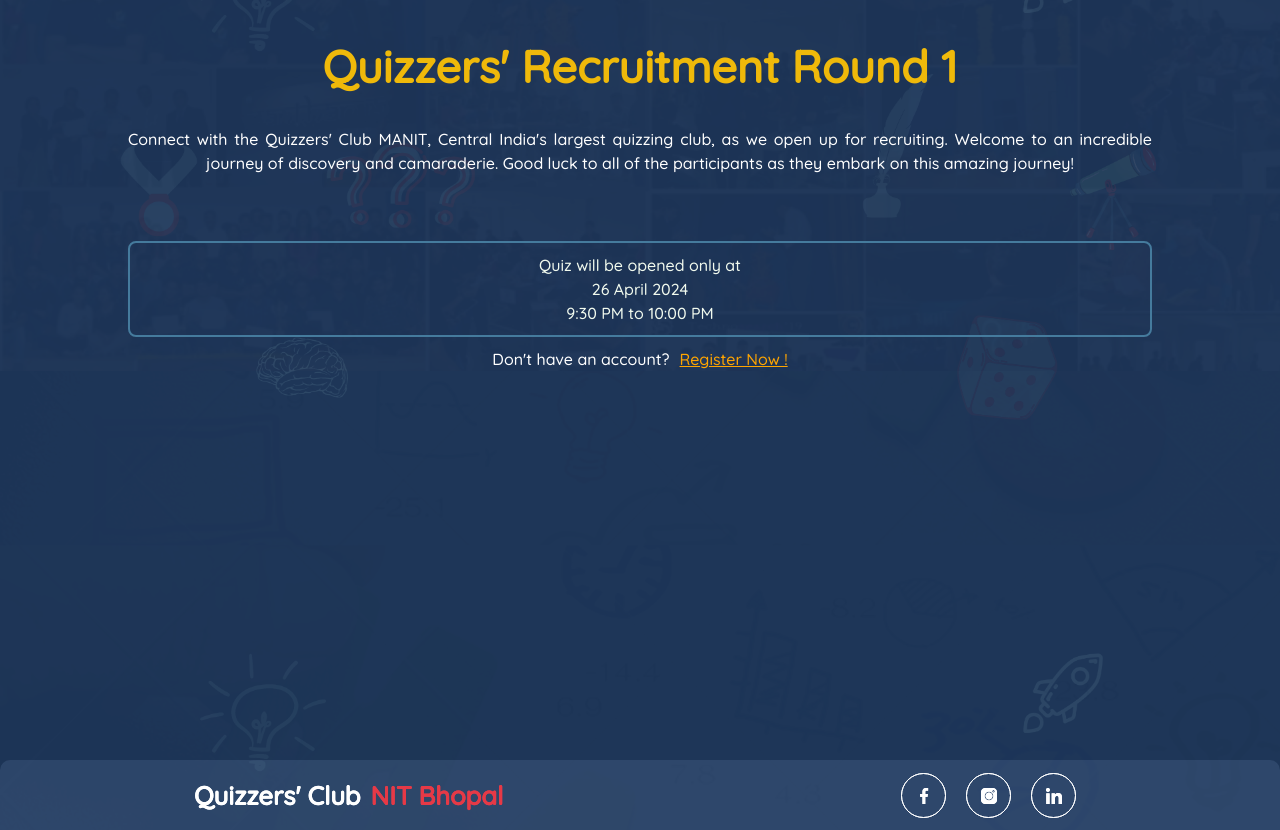
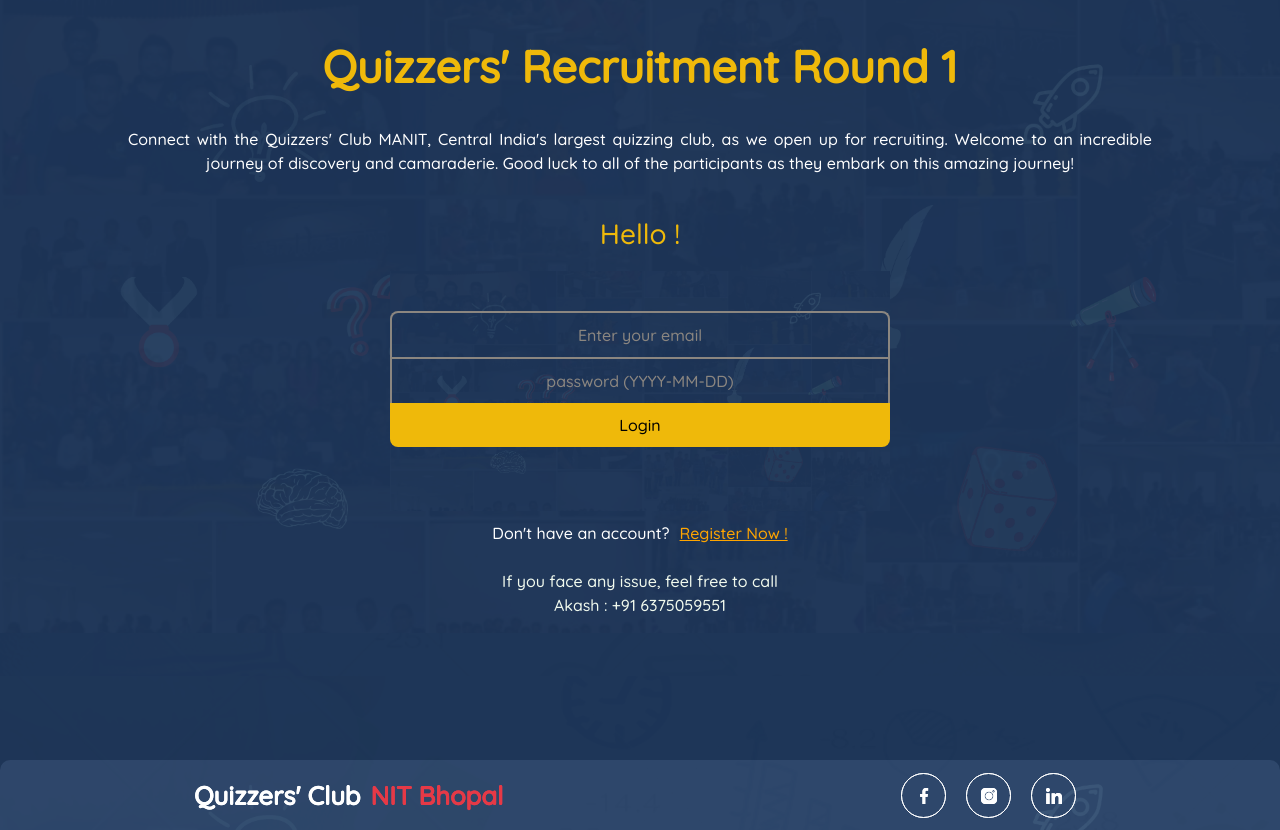
Before and after one commit to akashgoyal31/Quizzing-website, a React (Create React App) app: page / in a window 1280 px wide. Built offline with nearby package versions, Linux system fonts and the light colour scheme.

Commit message:
content updated

```diff
--- a/src/components/Instructions.jsx
+++ b/src/components/Instructions.jsx
@@ -89,7 +89,7 @@
 
                 <a style={{'marginTop': '1vmax', 'marginBottom': '1vmax' }} className="d-flex justify-content-center" href="/quiz">
                     <button onClick={() =>
-                        sessionStorage.setItem("submitTime", new Date().getTime() + 1504000)
+                        sessionStorage.setItem("submitTime", new Date().getTime() + 1804000)
                     } style={{ 'borderRadius': '8px', 'width': 'fit-content', 'padding': '1vmax 2vmax', 'fontSize': '1.1rem'}}>
                         Proceed
                     </button>
--- a/src/components/Loginpage.jsx
+++ b/src/components/Loginpage.jsx
@@ -25,13 +25,13 @@
 
 
   //Render Form based on time
-  const [render, setRender] = useState(false);
+  const [render, setRender] = useState(true);
   const bypass = useLocation().search === "?letmepass";
   useEffect(() => {
     let d = new Date().getTime();
     // format  year  , month index ,  day ,  hours ,  minute  ,  second  ,  milisecond
-    let startSlot1 = new Date(2024, 3, 26, 21, 30, 0, 0).getTime();
-    let endSlot1 = new Date(2024, 3, 26, 22, 30, 0, 0).getTime();
+    let startSlot1 = new Date(2024, 4, 7, 21, 30, 0, 0).getTime();
+    let endSlot1 = new Date(2024, 4, 7, 22, 15, 0, 0).getTime();
     if ((d >= startSlot1 && d < endSlot1 || bypass)) {
       setRender(true);
     }
@@ -117,8 +117,7 @@
 
 
         <br />
-        <p style={{ 'color': '#f1faee', 'textAlign': 'center' }}>If you face any issue, feel free to call <br />Akash : +91 6375059551 <br />
-          Abhay : +91 6261894289</p>
+        <p style={{ 'color': '#f1faee', 'textAlign': 'center' }}>If you face any issue, feel free to call <br />Akash : +91 6375059551 </p>
 
       </div>
         :
--- a/src/components/Quiz.jsx
+++ b/src/components/Quiz.jsx
@@ -137,6 +137,13 @@
     setLoading(false);
   }, 3000);
 
+  const clearResponse = (questionNumber,e) => {
+
+    const inputs = document.querySelectorAll(`input[name="answer${questionNumber}"]`);
+    inputs.forEach(input => {
+      input.checked = false;
+    });
+  };
   return (loading ?
     <ThemeProvider theme={theme}>
       <LinearProgress />
@@ -210,6 +217,7 @@
                             name={"answer" + (i + 1)}
                             className={"answer" + (i + 1)}
                             value="A"
+
                           />
                           <label className="option grid-c" htmlFor={(i + 1) + "_a"}>
                             <span>A</span>{qv.opta}
@@ -222,6 +230,7 @@
                             name={"answer" + (i + 1)}
                             className={"answer" + (i + 1)}
                             value="B"
+
                           />
                           <label className="option grid-c" htmlFor={(i + 1) + "_b"}>
                             <span>B</span>{qv.optb}</label>
@@ -233,6 +242,7 @@
                             name={"answer" + (i + 1)}
                             className={"answer" + (i + 1)}
                             value="C"
+
                           />
                           <label className="option grid-c" htmlFor={(i + 1) + "_c"}>
                             <span>C</span>{qv.optc}
@@ -245,6 +255,7 @@
                             name={"answer" + (i + 1)}
                             className={"answer" + (i + 1)}
                             value="D"
+
                           />
                           <label className="option grid-c" htmlFor={(i + 1) + "_d"}>
                             <span>D</span>{qv.optd}
@@ -252,6 +263,10 @@
                         </li>
                       </ul>
                     </div>
+                    <button style={{ 'borderRadius': '8px', 'width': 'fit-content', 'padding': '0.5vmax 1vmax', 'fontSize': '1.1rem'}} onClick={(e) =>{
+                     e.preventDefault();
+                        clearResponse(i + 1)
+                    }}>Clear Response</button>
                   </div>)
                 })}
               </div>
@@ -297,8 +312,7 @@
           In case of any queries, call -
           <br />
           Akash : +91 6375059551
-          <br/>
-          Abhay : +91 6261894289
+
         </div>
       </Popover>
       {/* popover --- help */}
--- a/src/components/SocialMedia.jsx
+++ b/src/components/SocialMedia.jsx
@@ -3,9 +3,9 @@
 export default function SocialMedia(){
     return <div>
         <div>
-            <a href="https://www.facebook.com/Quizofficial.manit/" style={{'margin':'5px 10px','display':'inline-block','width':'45px','height':'45px', 'border':'1px solid #fff', 'borderRadius':'50%'}}><img src="fb.png" alt="fb" height="16px" width="16px" /></a>
-            <a href="https://instagram.com/quizzersclub?igshid=way1wjiqu8pp" style={{'margin':'5px 10px','display':'inline-block','width':'45px','height':'45px', 'border':'1px solid #fff', 'borderRadius':'50%'}}><img src="insta.png" alt="insta" height="16px" width="16px" /></a>
-            <a href="https://www.linkedin.com/company/quizzers-club-manit" style={{'margin':'5px 10px','display':'inline-block','width':'45px','height':'45px', 'border':'1px solid #fff', 'borderRadius':'50%'}}><img src="linkedin.png" alt="linkedIn" height="16px" width="16px" /></a>
+            <a href="https://www.facebook.com/quizzersclub" style={{'margin':'5px 10px','display':'inline-block','width':'45px','height':'45px', 'border':'1px solid #fff', 'borderRadius':'50%'}}><img src="fb.png" alt="fb" height="16px" width="16px" /></a>
+            <a href="https://www.instagram.com/quizzersclub/" style={{'margin':'5px 10px','display':'inline-block','width':'45px','height':'45px', 'border':'1px solid #fff', 'borderRadius':'50%'}}><img src="insta.png" alt="insta" height="16px" width="16px" /></a>
+            <a href="https://www.linkedin.com/company/quizzersclub/" style={{'margin':'5px 10px','display':'inline-block','width':'45px','height':'45px', 'border':'1px solid #fff', 'borderRadius':'50%'}}><img src="linkedin.png" alt="linkedIn" height="16px" width="16px" /></a>
         </div>
     </div>
 }
```
